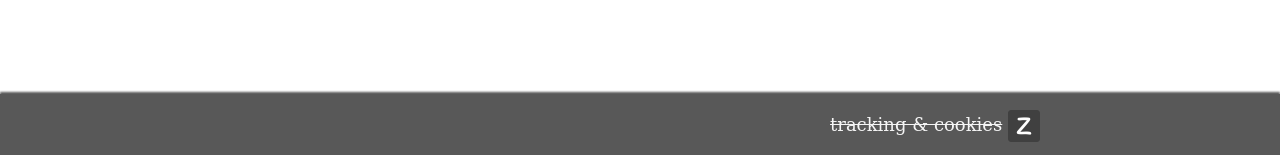
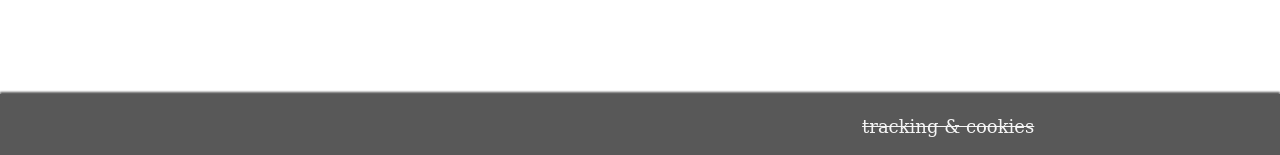
Before and after one commit to ZackDev/zackdev.github.io, a Jekyll site: the page built from pages/index.md, in a window 1280 px wide. Shown: the part 742-897 px from the top of the page. Built offline with Jekyll 4.4.1, drawn with Linux system fonts in a browser that asks for light colours.

Commit message:
permanently disabled old logo / favicon

```diff
--- a/_layouts/default.html
+++ b/_layouts/default.html
@@ -12,8 +12,10 @@
     <script type="text/javascript" src="/assets/js/main.js"></script>
     <script type="text/javascript" src="/assets/js/highcharts.min.js"></script>
     <link href="/assets/css/style.css" rel="stylesheet" type="text/css">
+    <!--
     <link rel="icon" type="image/png" sizes="16x16" href="/assets/img/favicon-16x16.png">
     <link rel="icon" type="image/png" sizes="32x32" href="/assets/img/favicon-32x32.png">
+    -->
   </head>
   <body>
     <!-- header start -->
@@ -40,7 +42,7 @@
         {% else %}
         <div></div>
         {% endif %}
-        <div id="site-details"><s>tracking & cookies</s>&nbsp;<img src="/assets/icons/z.png" style="vertical-align: middle;"/></div>
+        <div id="site-details"><s>tracking & cookies</s>&nbsp;<!--<img src="/assets/icons/z.png" style="vertical-align: middle;"/>--></div>
       </footer>
     </div>
     <!-- footer end -->
```
